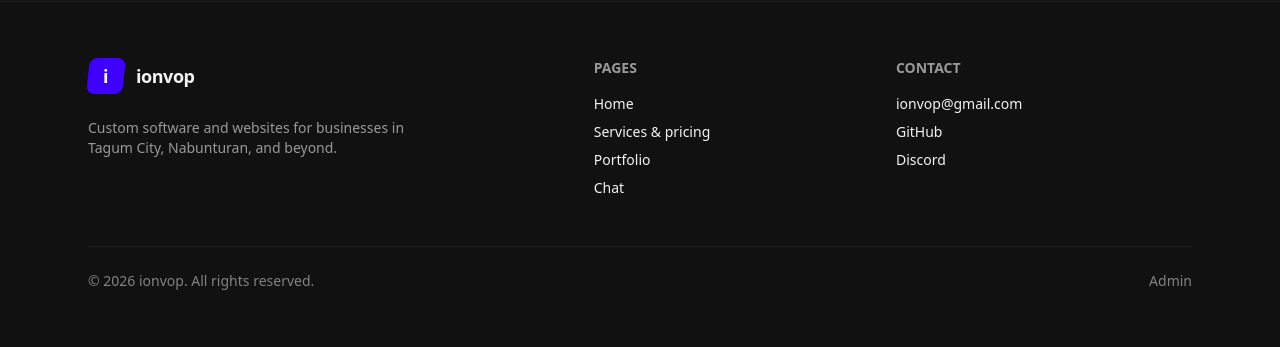
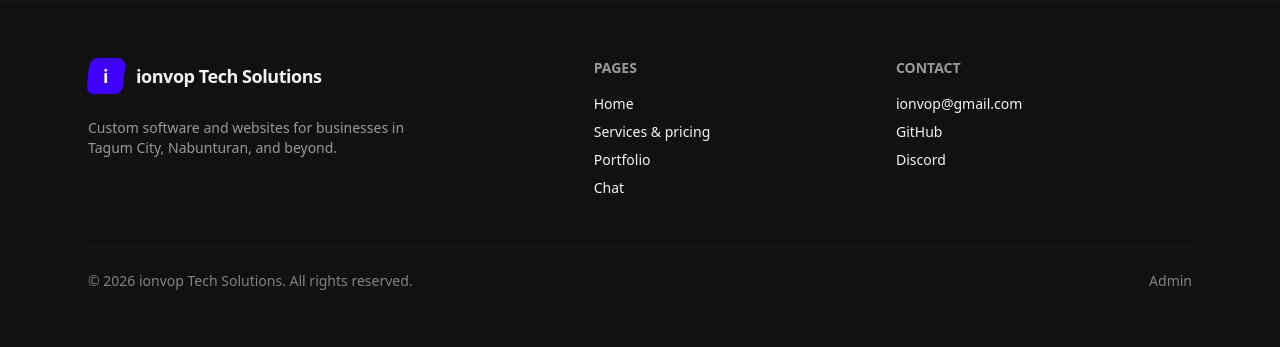
Before and after one commit to ionvop/ionvop-tech-solutions, a Laravel app: page / in a window 1280 px wide. Shown: the part 3296-3643 px from the top of the page. Run offline with Laravel 12, Linux system fonts and the light colour scheme; style sheets or scripts are compiled from the project's sources.

Commit message:
Update site-footer.blade.php

```diff
--- a/resources/views/components/site-footer.blade.php
+++ b/resources/views/components/site-footer.blade.php
@@ -6,7 +6,7 @@
                     <span class="grid size-9 -skew-x-6 place-items-center rounded-field bg-primary text-primary-content">
                         <span class="skew-x-6 text-lg font-bold leading-none">i</span>
                     </span>
-                    <span class="text-lg font-bold tracking-tight">ionvop</span>
+                    <span class="text-lg font-bold tracking-tight">ionvop Tech Solutions</span>
                 </div>
                 <p class="mt-4 text-sm text-base-content/60">
                     Custom software and websites for businesses in Tagum City, Nabunturan, and beyond.
@@ -30,7 +30,7 @@
         </div>
 
         <div class="mt-12 flex flex-col gap-2 border-t border-base-300 pt-6 text-sm text-base-content/50 sm:flex-row sm:items-center sm:justify-between">
-            <p>&copy; {{ date('Y') }} ionvop. All rights reserved.</p>
+            <p>&copy; {{ date('Y') }} ionvop Tech Solutions. All rights reserved.</p>
             <a href="{{ route('admin') }}" class="link link-hover">Admin</a>
         </div>
     </div>
```
